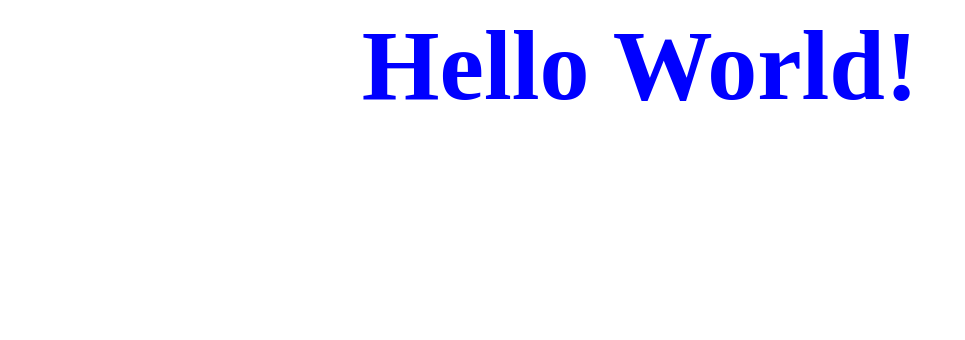
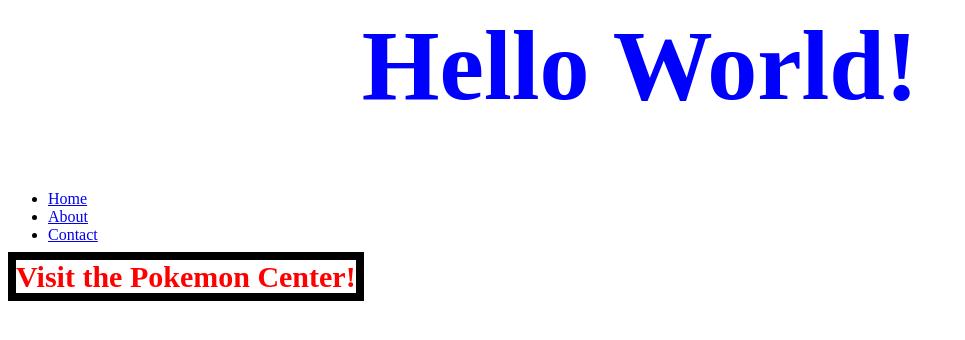
Before and after one commit to dguevara96/my-first-repo, a plain HTML site: page index.html in a window 1280 px wide. Shown: the whole page, without its empty margins (0-965 px from the left). Drawn offline with Linux system fonts and the light colour scheme.

Commit message:
added pokecenter link with CSS

```diff
--- a/index.html
+++ b/index.html
@@ -3,4 +3,12 @@
 </head>
 <body>
   <h1 class="Hello">Hello World!</h1>
+  <nav>
+    <ul>
+      <li><a href="#">Home</a></li>
+      <li><a href="#">About</a></li>
+      <li><a href="#">Contact</a></li>
+    </ul>
+  </nav>
+  <a class="pokelink" href="https://www.pokemoncenter.com" target="_blank">Visit the Pokemon Center!</a>
 </body>
--- a/style.css
+++ b/style.css
@@ -3,3 +3,11 @@
   text-align: center;
   font-size: 100px;
 }
+.pokelink {
+  color: red;
+  text-decoration: none;
+  font-size: 30px;
+  font-weight: bold;
+  border: 8px solid black;
+  background-color: white;
+}
```
